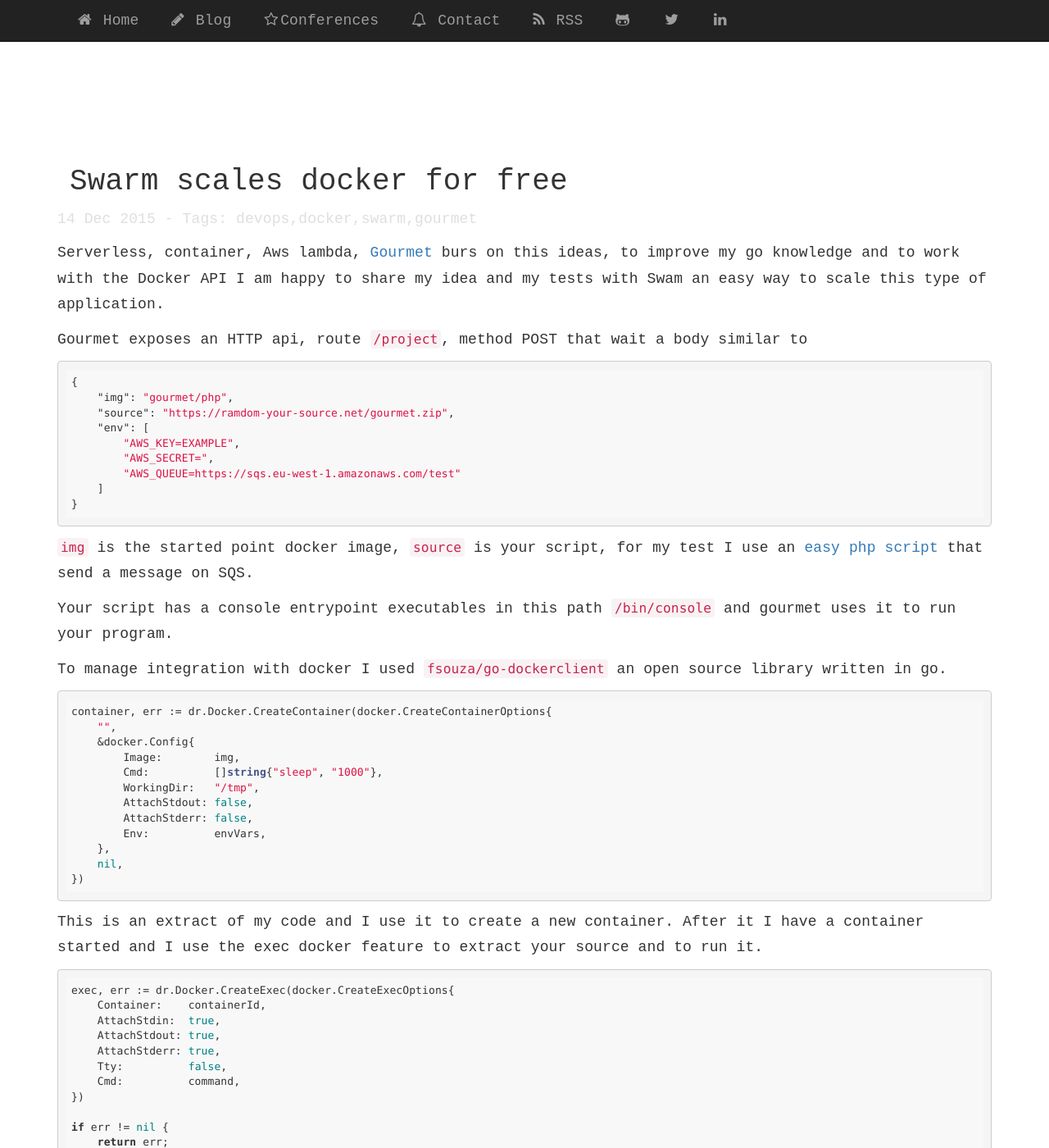
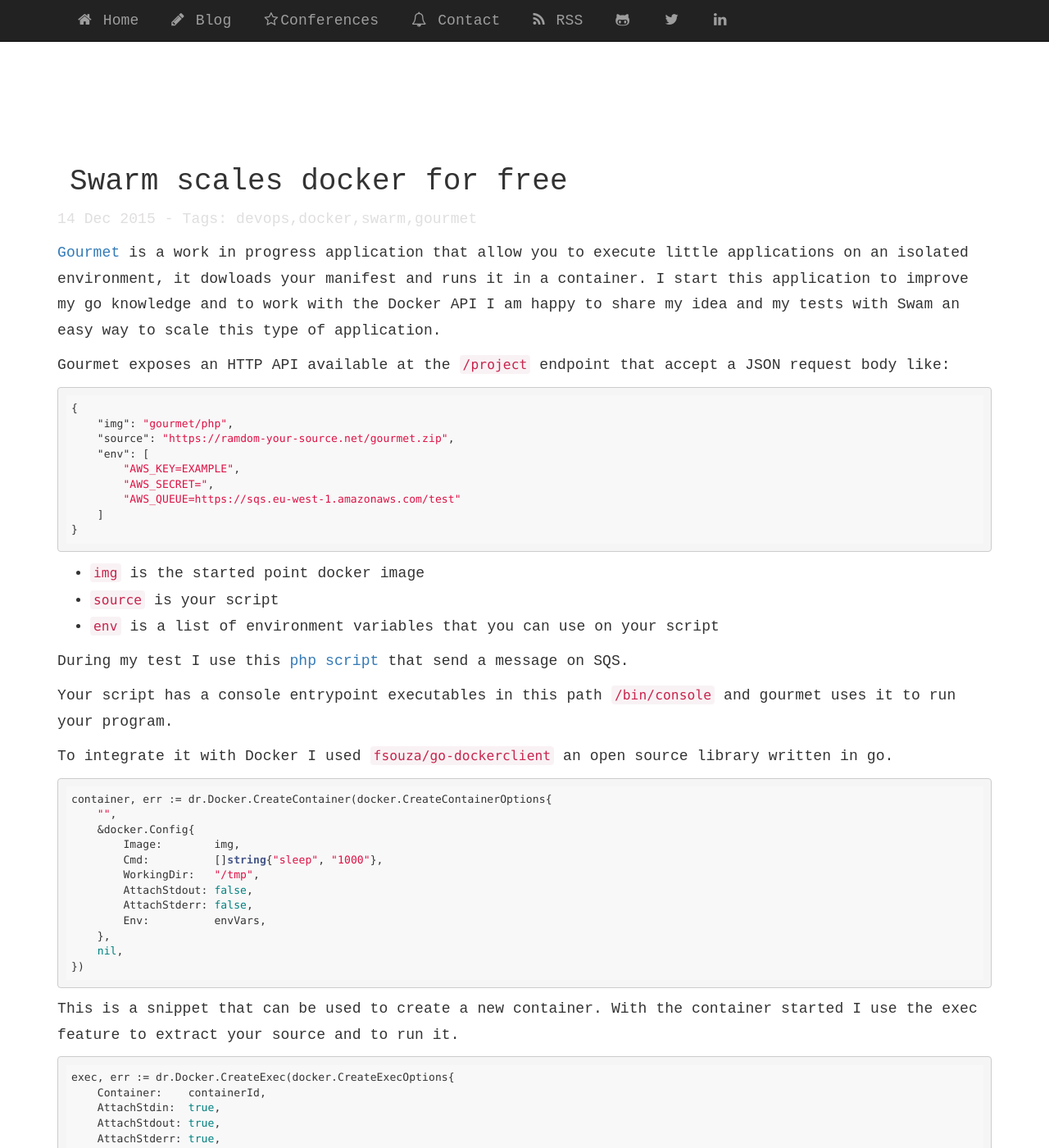
Before and after one commit to gianarb/gianarb.github.com, a Jekyll site: the page built from _posts/2016-01-16-swarm-scales-your-containter-for-free.markdown, in a window 1280 px wide and 1400 px high. Shown: the whole window at 82% size. Built offline with Jekyll 4.4.1, drawn with Linux system fonts in a browser that asks for light colours; nearby versions of some CDN libraries; comment, search, counter and statistics services are not loaded; some of the changed text lies outside the part shown.

Commit message:
Fix by @fntlnz thanks!

```diff
--- a/_posts/2016-01-16-swarm-scales-your-containter-for-free.markdown
+++ b/_posts/2016-01-16-swarm-scales-your-containter-for-free.markdown
@@ -11,11 +11,13 @@ priority: 0.6
 changefreq: yearly
 ---
 
-Serverless, container, Aws lambda, [Gourmet](https://github.com/gianarb/gourmet) burs on this ideas,
-to improve my go knowledge and to work with the Docker API
+[Gourmet](https://github.com/gianarb/gourmet) is a work in progress application
+that allow you to execute little applications on an isolated environment, it
+dowloads your manifest and runs it in a container.
+I start this application to improve my go knowledge and to work with the Docker API
 I am happy to share my idea and my tests with Swam an easy way to scale this type of application.
 
-Gourmet exposes an HTTP api, route `/project`, method POST that wait a body similar to
+Gourmet exposes an HTTP API available at the `/project` endpoint that accept a JSON request body like:
 
 {% highlight json %}
 {
@@ -29,14 +31,16 @@ Gourmet exposes an HTTP api, route `/project`, method POST that wait a body simi
 }
 {% endhighlight %}
 
-`img` is the started point docker image, `source`
-is your script, for my test I use an [easy php
-script](https://github.com/gianarb/gourmet-php-example) that send a message on SQS.
+* `img` is the started point docker image
+* `source` is your script
+* `env` is a list of environment variables that you can use on your script
+
+During my test I use this [php script](https://github.com/gianarb/gourmet-php-example) that send a message on SQS.
 
 Your script has a console entrypoint executables in this path `/bin/console` and
 gourmet uses it to run your program.
 
-To manage integration with docker I used `fsouza/go-dockerclient` an open source
+To integrate it with Docker I used `fsouza/go-dockerclient` an open source
 library written in go.
 
 {% highlight go %}
@@ -54,8 +58,8 @@ container, err := dr.Docker.CreateContainer(docker.CreateContainerOptions{
 })
 {% endhighlight %}
 
-This is an extract of my code and I use it to create a new container.
-After it I have a container started and I use the exec docker feature to
+This is a snippet that can be used to create a new container.
+With the container started I use the exec feature to
 extract your source and to run it.
 
 {% highlight go %}
@@ -81,7 +85,7 @@ err = dr.Docker.StartExec(exec.ID, docker.StartExecOptions{
 })
 {% endhighlight %}
 
-After each build Gourmet cleans all and destroy the container.
+After each build Gourmet cleans all and destroies the environment.
 
 {% highlight go %}
 err := dr.Docker.KillContainer(docker.KillContainerOptions{ID: containerId})
@@ -91,22 +95,26 @@ if(err != nil) {
 }
 return nil
 {% endhighlight %}
-Very easy, gourmet finished here!
 
-It could be different ipotetical use cases, high separated task, run a
-testsuite, dispatch specific functions.
+At the moment it is gourmet, It could be different hypothetical use cases:
+
+* high separated task
+* run a testsuite
+* dispatch specific functions
+
+A microservice to work with docker container easily.
 
 I thought about an easy way to scale this application and I found
 [Swarm](https://docs.docker.com/swarm/), it is a native cluster for docker and
 it seems awesome in first because  it is compatibile with the docker api.
 
 ## Swarm
-A Docker Swarm's cluster is very easy, I worked on this project
+A Docker Swarm's cluster is very easy to setup, I worked on this project
 [vagrant-swarm](https://github.com/gianarb/vagrant-swarm) to create a local
 environment but [the official
 documentation](https://docs.docker.com/swarm/install-manual/) is easy to follow.
 
-This type of clusters have two actors:
+Swarm's cluster has two actors:
 * A master is the entrypoint of your requests, it provide an HTTP
   api compatible with docker.
 * A series of nodes that communicate with the master.
```
